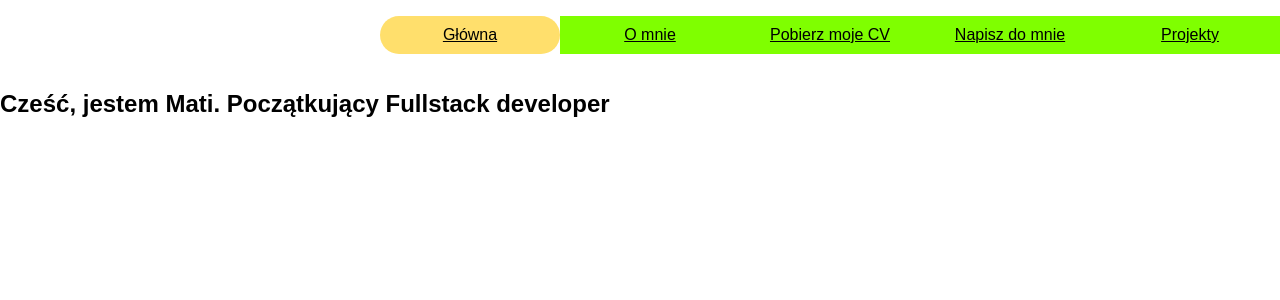
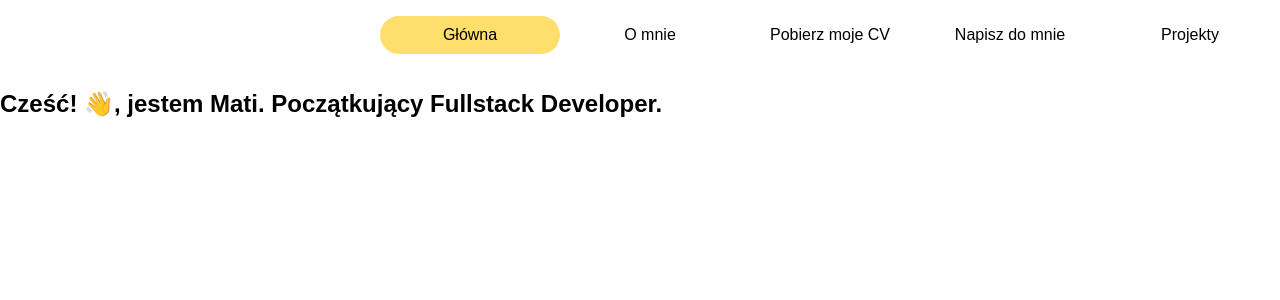
Before and after one commit to Maczi01/MyWebsite, a React (Create React App) app: page / in a window 1280 px wide. Shown: the top 300 px of the page. Built offline with nearby package versions, Linux system fonts and the light colour scheme.

Commit message:
Added Typical

```diff
--- a/src/Home/HomeContent.js
+++ b/src/Home/HomeContent.js
@@ -1,10 +1,17 @@
+import Typical from 'react-typical'
+
+
 const HomeContent = () => (
     <>
         <flex>
             <h2>
                 <strong>
-                    Cześć, jestem Mati.
-                    Początkujący Fullstack developer
+                    <Typical
+                        steps={['Cześć! 👋, jestem Mati.\n' +
+                        '                    Początkujący Fullstack Developer.', 1000]}
+                        loop={Infinity}
+                        wrapper="p"
+                    />
                 </strong>
             </h2>
         </flex>
--- a/src/components/Navbar.js
+++ b/src/components/Navbar.js
@@ -11,12 +11,11 @@ const NavbarWrapper = styled.nav`
 `
 
 const StyledNavLink = styled(NavLink)`
+  text-decoration: none;
   padding: 10px;
-  background-color: chartreuse;
   text-align: center;
   color: black;
   width: 180px;
-  list-style: none;
      &.active {
       background-color: ${({theme}) => theme.colors.yellow};
       width: 180px;
@@ -27,8 +26,8 @@ const StyledNavLink = styled(NavLink)`
 const Navbar = () => (
 
     <NavbarWrapper>
-        <StyledNavLink exact to="/" >Główna</StyledNavLink ><br/>
-        <StyledNavLink to="/about" activeclass="active">O mnie </StyledNavLink ><br/>
+        <StyledNavLink exact to="/">Główna</StyledNavLink><br/>
+        <StyledNavLink to="/about" activeclass="active">O mnie </StyledNavLink><br/>
         <StyledNavLink to="/resume" activeclass="active">Pobierz moje CV</StyledNavLink><br/>
         <StyledNavLink to="/contact" activeclass="active">Napisz do mnie</StyledNavLink><br/>
         <StyledNavLink to="/projects" activeclass="active">Projekty</StyledNavLink><br/>
```
Also changed, not shown: package.json (+5 -4 lines), 2 other files (tests, documents, lock files or other folders).
